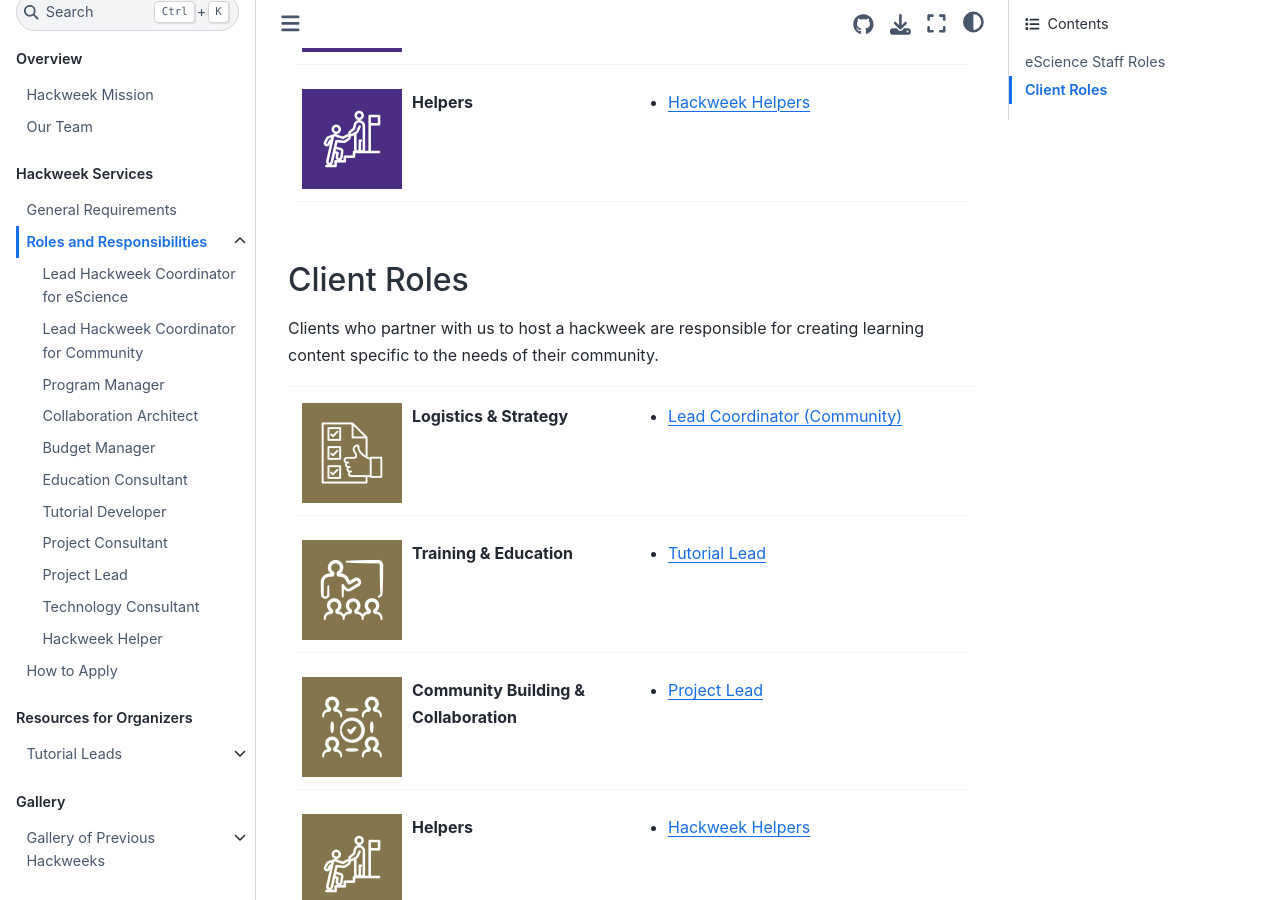
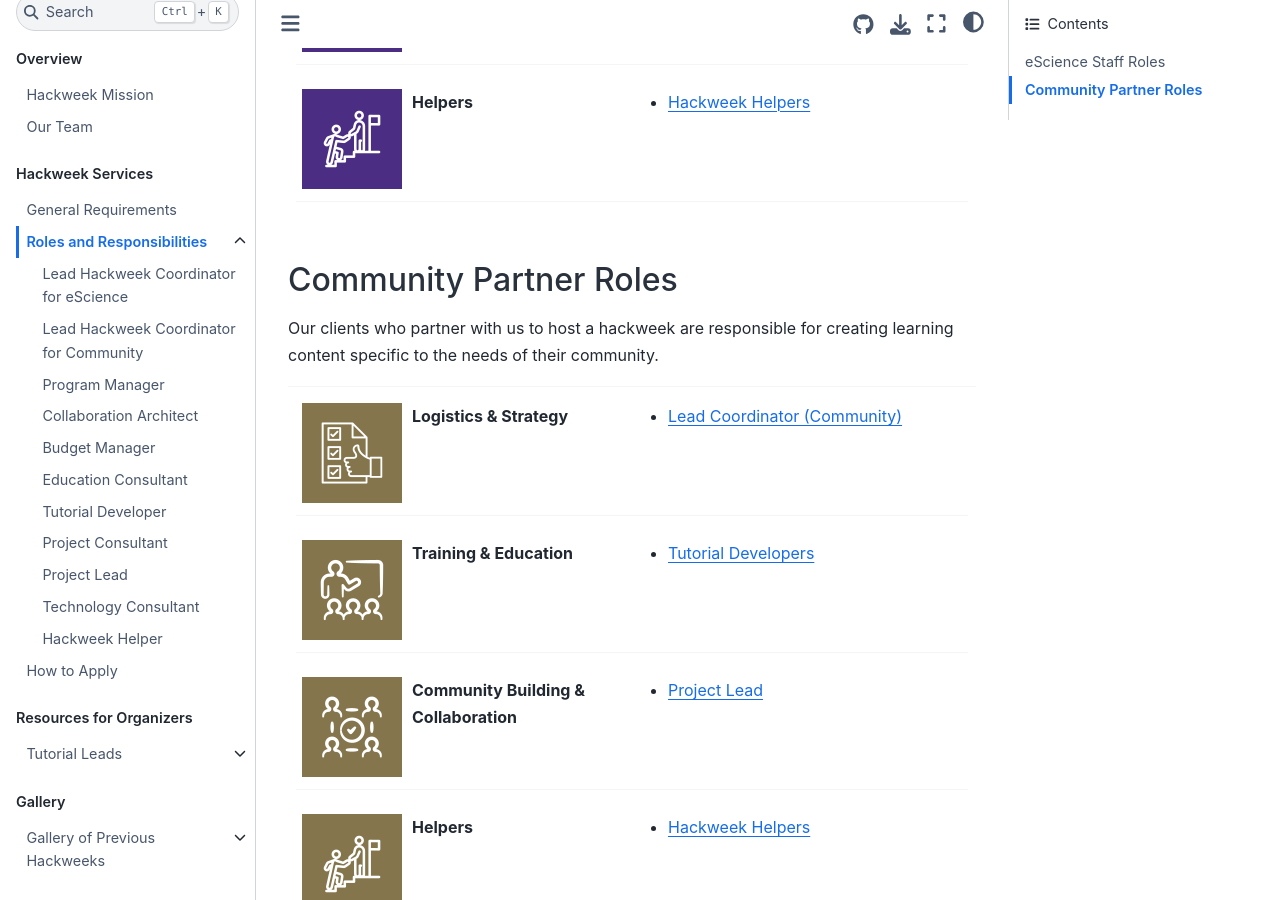
Before and after one commit to uwhackweek/hackweeks-as-a-service, a Jupyter Book: the page built from docs/services/index.md, in a window 1280 px wide and 900 px high, scrolled down 945 px. Built offline with Jupyter Book 1.0.4 settings and Sphinx 7.4.7 and the Sphinx Book theme 1.1.4, drawn with Linux system fonts in a browser that asks for light colours; some of the changed text lies outside the part shown.

Commit message:
minor updates

```diff
--- a/docs/services/index.md
+++ b/docs/services/index.md
@@ -3,12 +3,12 @@
 Hackweeks are supported through the collaborative work of an organizing team. This page lists the various roles typically required to host an event.
 
 ::::{grid}
-:gutter: 3
+:gutter: 1
 
 :::{grid-item-card} [eScience Staff Roles](#escience-staff-roles)
 :::
 
-:::{grid-item-card} [Client Roles](#community-roles)
+:::{grid-item-card} [Community Partner Roles](#community-partner-roles)
 :::
 
 ::::
@@ -116,9 +116,9 @@ Many people engage in multiple roles when planning and running a hackweek. The d
 
 ::::
 
-## Client Roles
+## Community Partner Roles
 
-Clients who partner with us to host a hackweek are responsible for creating learning content specific to the needs of their community.
+Our clients who partner with us to host a hackweek are responsible for creating learning content specific to the needs of their community.
 
 <hr>
 
@@ -162,7 +162,7 @@ Clients who partner with us to host a hackweek are responsible for creating lear
 
 :::{grid-item}
 :columns: 6
-* [Tutorial Lead](tutorial-developer.md)
+* [Tutorial Developers](tutorial-developer.md)
 :::
 
 <hr>
```
